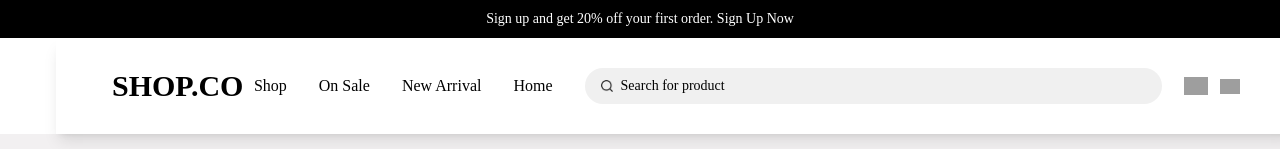
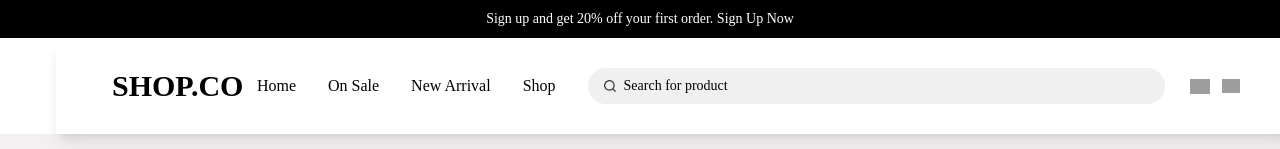
Before and after one commit to oofarhanafarhat/shop-coo, a Next.js app: page / in a window 1280 px wide. Shown: the top 149 px of the page. Built offline with nearby package versions, Linux system fonts and the light colour scheme; grey boxes are pictures that could not be loaded.

Commit message:
Update Nav.tsx

```diff
--- a/src/component/Nav.tsx
+++ b/src/component/Nav.tsx
@@ -9,7 +9,7 @@ const Nav = () => {
 
   return (
     <div>
-      <div className="lg:wrappe h-[38px] bg-[#000000] flex justify-center items-center">
+      <div className=" w-full lg:wrappe h-[38px] bg-[#000000] flex justify-center items-center">
         <h1 className="text-white text-sm text-center">
           Sign up and get 20% off your first order.{" "}
           <Link href="#">
@@ -42,7 +42,7 @@ const Nav = () => {
         >
           <ul className="flex flex-col lg:flex-row gap-4 lg:gap-8 items-center text-center">
             <Link href={"/product"}>
-              <li className="mt-20 lg:mt-0">Shop</li>
+              <li className="mt-20 lg:mt-0">Home</li>
             </Link>
             <Link href={"/onsale"}>
               <li className="mt-2 lg:mt-0">On Sale</li>
@@ -51,7 +51,7 @@ const Nav = () => {
               <li className="mt-2 lg:mt-0">New Arrival</li>
             </Link>
             <Link href={"/"}>
-              <li className="mt-2 lg:mt-0">Home</li>
+              <li className="mt-2 lg:mt-0">Shop</li>
             </Link>
             <li className="flex items-center lg:w-[577px] bg-[#F0F0F0] rounded-[62px] gap-2 px-4 py-2">
               <Image src={"/search.png"} width={12} height={12} alt="Search" />
@@ -71,9 +71,9 @@ const Nav = () => {
             />
           </Link>
           <Link href={"/cart"}>
-            <Image src={"/cart.png"} width={24} height={24} alt="Cart" />
+            <Image src={"/cart.png"} width={20} height={20} alt="Cart" />
           </Link>
-          <Image src={"/contact.png"} width={20} height={20} alt="Contact" />
+          <Image src={"/contact.png"} width={18} height={18} alt="Contact" />
         </div>
       </div>
     </div>
```
